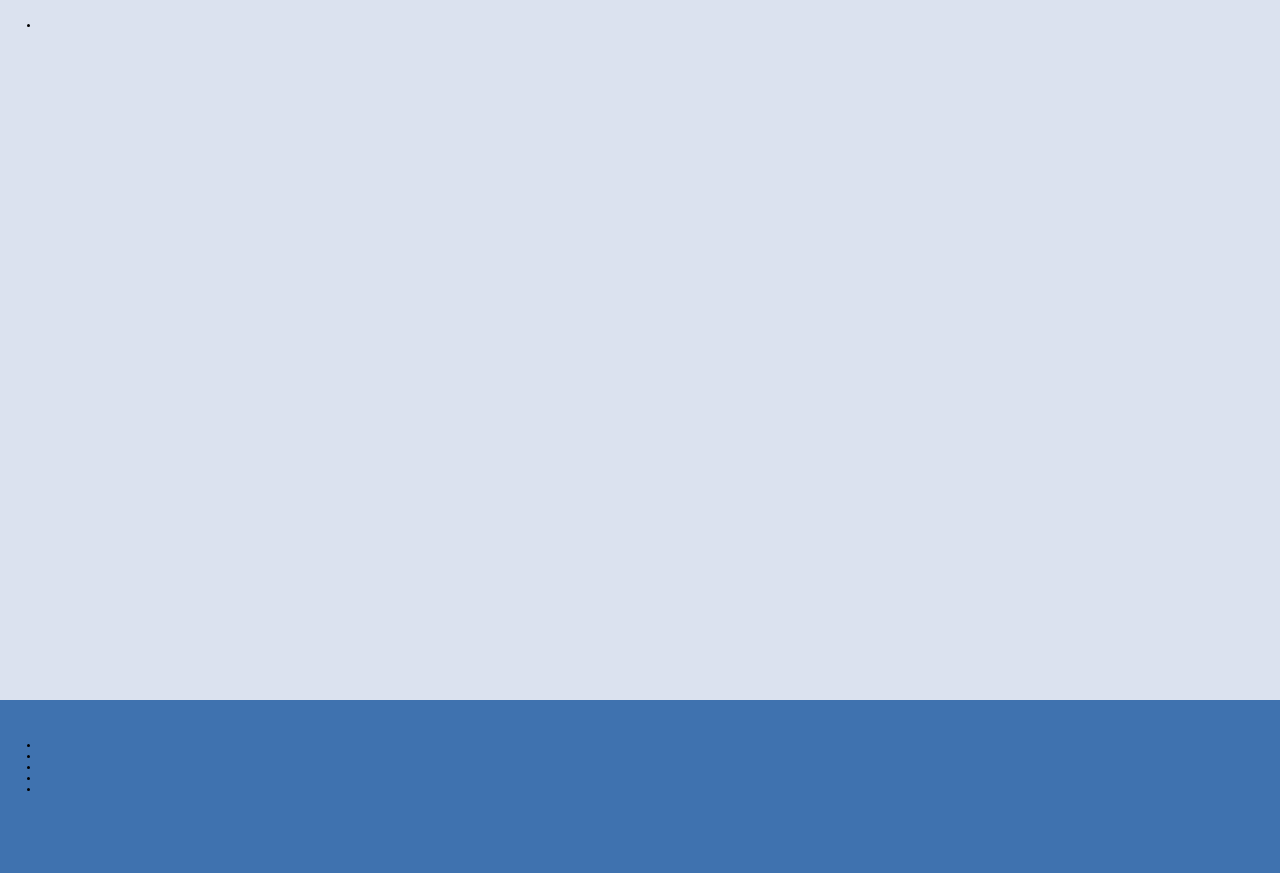
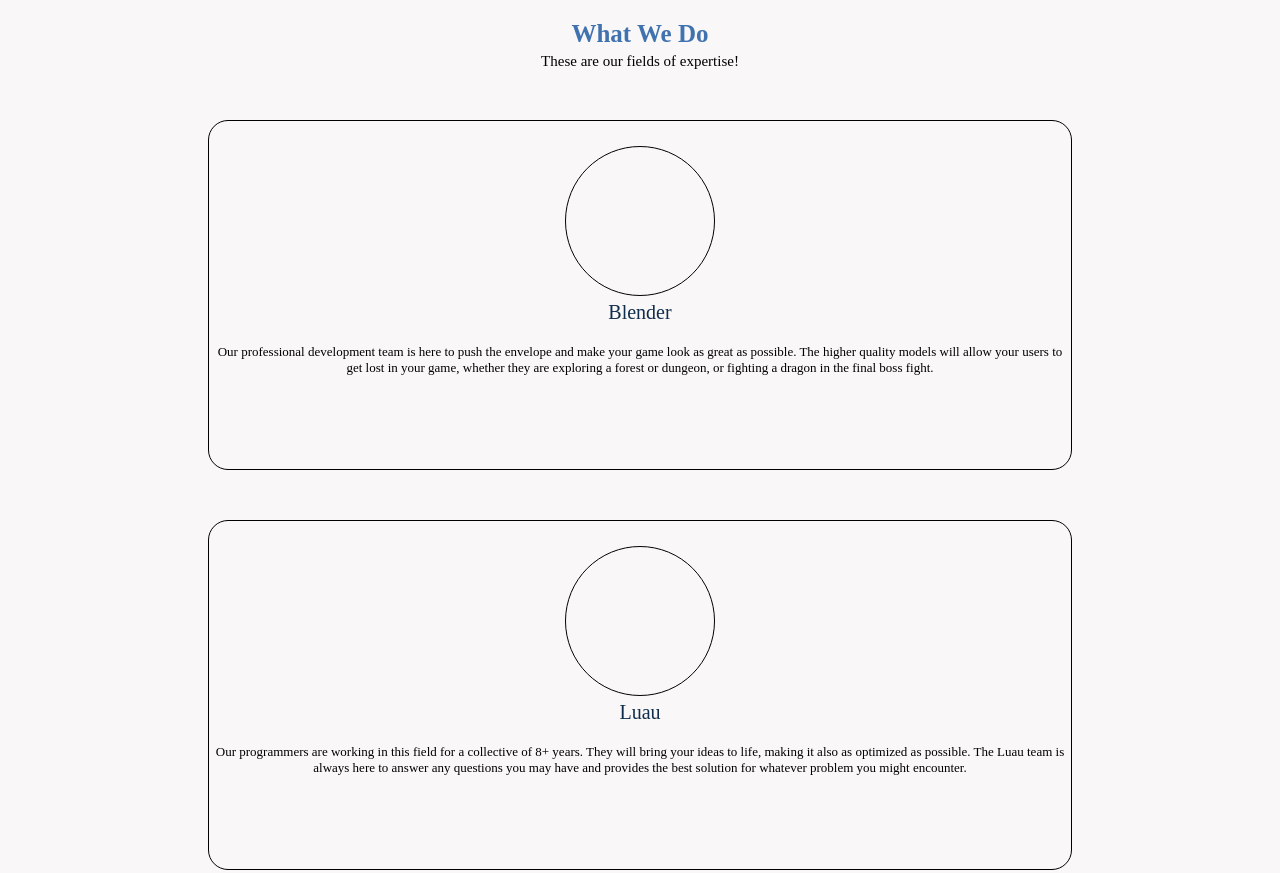
Before and after one commit to IvanovUros/ideal-development, a plain HTML site: page index.html in a window 1280 px wide. Shown: the part 1380-2253 px from the top of the page. Drawn offline with Linux system fonts and the light colour scheme.

Commit message:
about us section

```diff
--- a/index.html
+++ b/index.html
@@ -32,25 +32,28 @@
             <p class="title">IDEAL DEVELOPMENT</p>
             <p class="slogan">BECOME A GAME CHANGER</p>
         </div>
-        <a href="" class="fiver-wrapper"></a>
     </section>
+    <section class="about-us"></section>
     <section class="technology">
         <div class="text-wrapper">
-            <p class="heading"></p>
-            <p class="text"></p>
+            <p class="heading">What We Do</p>
+            <p class="text">These are our fields of expertise!</p>
         </div>
         <ul class="technologies-list">
             <li class="tech-wrapper">
                 <div class="logo-wrapper"></div>
-                <p class="tech-name"></p>
+                <p class="tech-name">Blender</p>
+                <p class="tech-desc">Our professional development team is here to push the envelope and make your game look as great as possible. The higher quality models will allow your users to get lost in your game, whether they are exploring a forest or dungeon, or fighting a dragon in the final boss fight.</p>
             </li>
             <li class="tech-wrapper">
                 <div class="logo-wrapper"></div>
-                <p class="tech-name"></p>
+                <p class="tech-name">Luau</p>
+                <p class="tech-desc">Our programmers are working in this field for a collective of 8+ years. They will bring your ideas to life, making it also as optimized as possible. The Luau team is always here to answer any questions you may have and provides the best solution for whatever problem you might encounter.</p>
             </li>
             <li class="tech-wrapper">
                 <div class="logo-wrapper"></div>
-                <p class="tech-name"></p>
+                <p class="tech-name">Roblox Studio</p>
+                <p class="tech-desc">Roblox Studio is a powerful tool that merges design and programming capabilities, allowing us to make the most immersive 3D experiences. Our team of professionals is well-versed in the ins and outs of this platform, which means we can finally bring your imagination to life, for millions to see!</p>
             </li>
         </ul>
     </section>
--- a/style.scss
+++ b/style.scss
@@ -25,6 +25,36 @@ body {
 section {
     padding: 4rem;
     width: 100%;
+    position: relative;
+    display: flex;
+    flex-direction: column;
+    align-items: center;
+
+    .text-wrapper {
+        position: absolute;
+        width: 80%;
+        height: auto;
+        left: 0;
+        right: 0;
+        margin: 0 auto;
+        display: flex;
+        justify-content: center;
+        align-items: center;
+        display: flex;
+        flex-direction: column;
+
+        .heading {
+            font-size: 2.5rem;
+            color: $blue;
+            font-weight: $fontWeightStrong;
+            margin-bottom: .5rem;
+        }
+
+        .text {
+            font-size: 1.5rem;
+            font-weight: $fontWeightMedium;
+        }
+    }
 }
 
 .main-header {
@@ -199,9 +229,61 @@ section {
     }
 }
 
+.about-us {
+    height: 80vh;
+    background-color: $clear;
+}
+
 .technology {
-    height: 80vh;
+    height: auto;
+    min-height: 80vh;
     background-color: $white;
+
+    .technologies-list {
+        width: 80%;
+        min-height: 40rem;
+        position: relative;
+        height: auto;
+        margin-top: 5rem;
+        display: flex;
+        flex-direction: column;
+        align-items: center;
+
+        .tech-wrapper {
+            width: 90%;
+            border: 1px solid black;
+            height: 35rem;
+            margin-top: 5rem;
+            display: inline-block;
+            display: flex;
+            flex-direction: column;
+            align-items: center;
+            padding: 0 .5rem;
+            border-radius: 20px;
+
+            .logo-wrapper {
+                width: 15rem;
+                height: 15rem;
+                border-radius: 50%;
+                border: 1px solid black;
+                margin-top: 2.5rem;
+            }
+
+            .tech-name {
+                white-space: nowrap;
+                margin-top: .5rem;
+                font-size: 2rem;
+                color: $darkBlue;
+            }
+
+            .tech-desc {
+                text-align: center;
+                margin-top: 2rem;
+                font-size: 1.3rem;
+            }
+        }
+    }
+
 }
 
 .customers {
```
Also changed, not shown: style.css, 1 other file.
